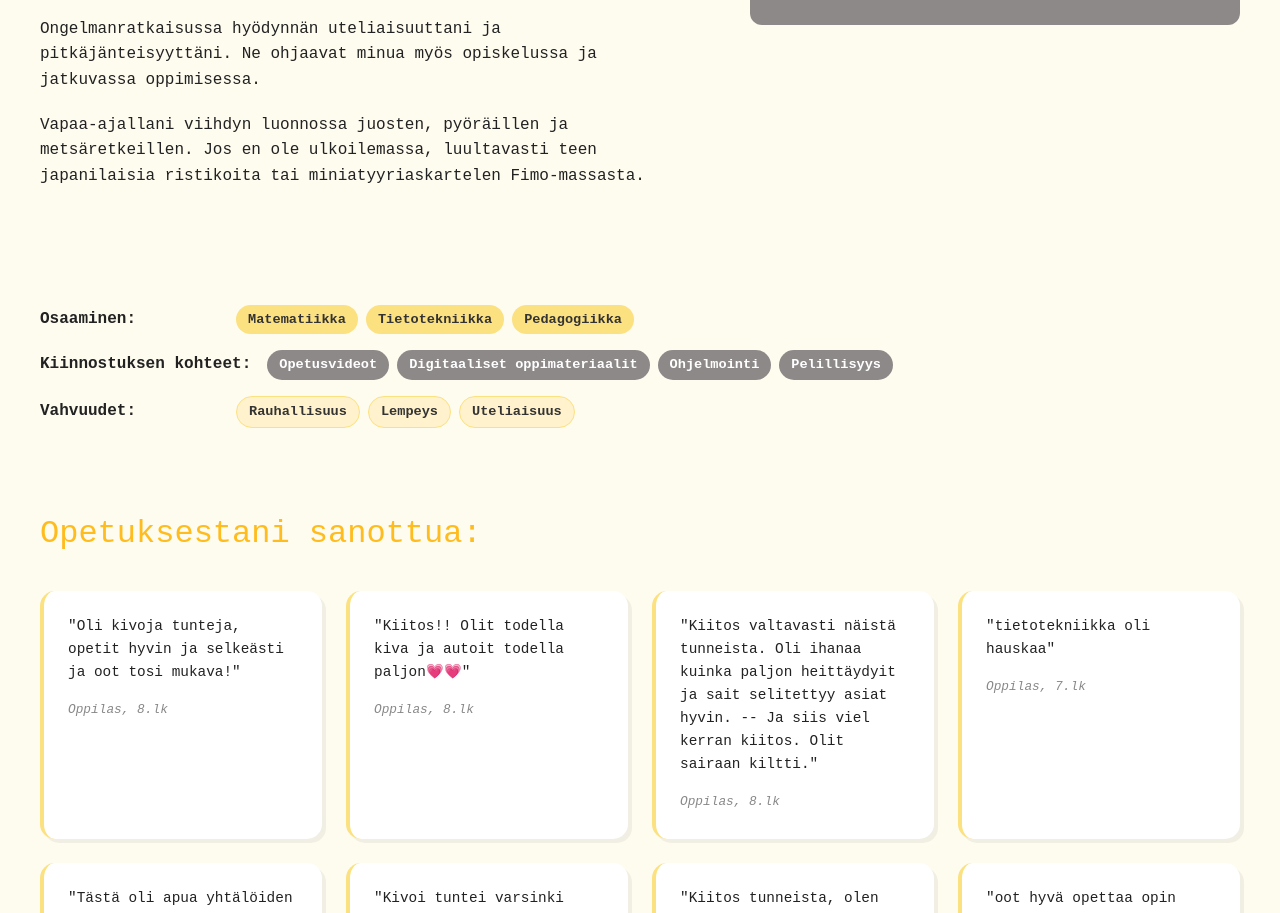
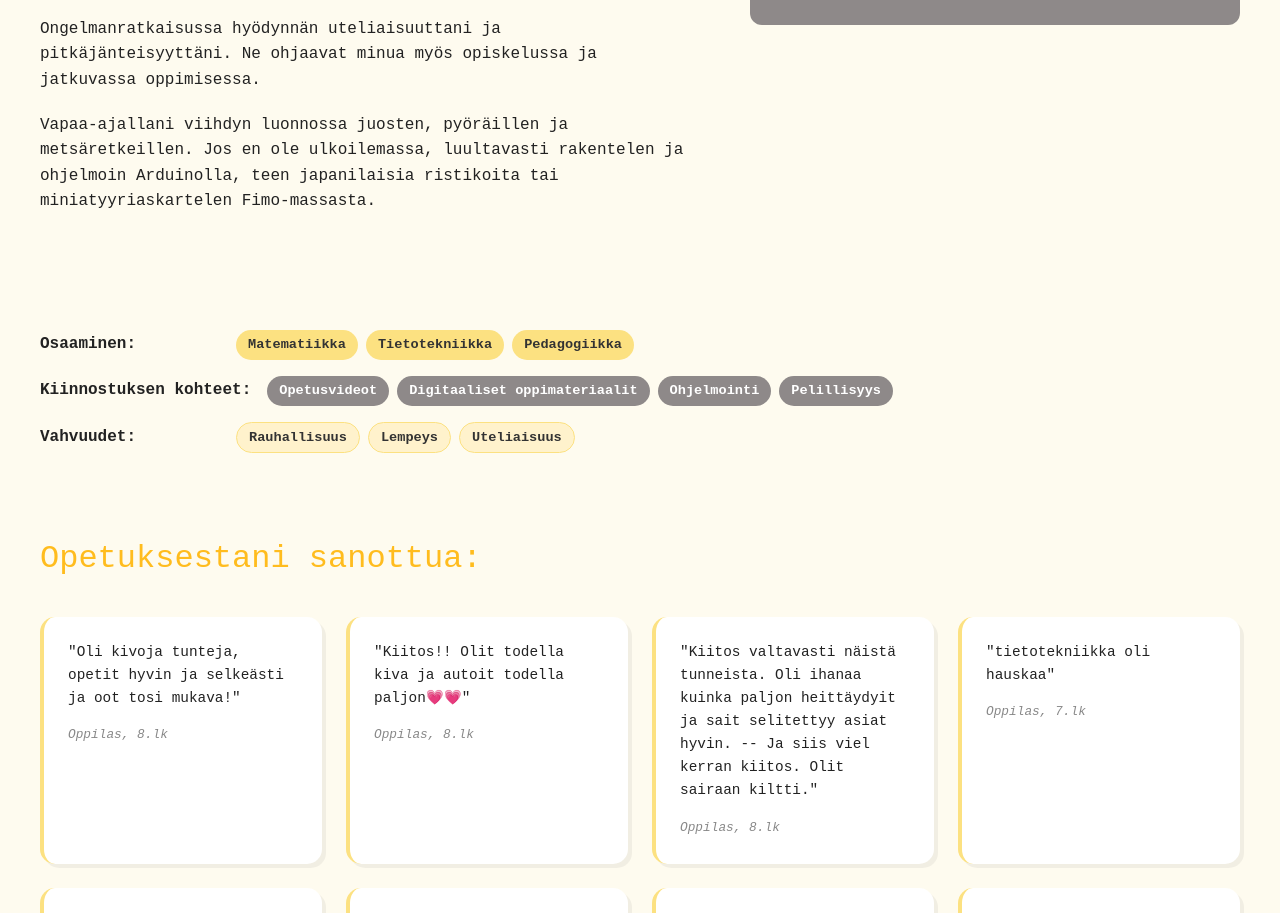
Before and after one commit to jarvsini/jarvsini.github.io, a plain HTML site: page index.html in a window 1280 px wide. Shown: the part 1343-2256 px from the top of the page. Drawn offline with Linux system fonts and the light colour scheme.

Commit message:
Update index.html

```diff
--- a/index.html
+++ b/index.html
@@ -112,7 +112,7 @@
               Ne ohjaavat minua myös opiskelussa ja jatkuvassa oppimisessa.</p>
 
             <p>Vapaa-ajallani viihdyn luonnossa juosten, pyöräillen ja metsäretkeillen.
-              Jos en ole ulkoilemassa, luultavasti teen japanilaisia ristikoita tai miniatyyriaskartelen Fimo-massasta.</p>
+              Jos en ole ulkoilemassa, luultavasti rakentelen ja ohjelmoin Arduinolla, teen japanilaisia ristikoita tai miniatyyriaskartelen Fimo-massasta.</p>
           </div>
 
           <!-- Koulutus -->
```
